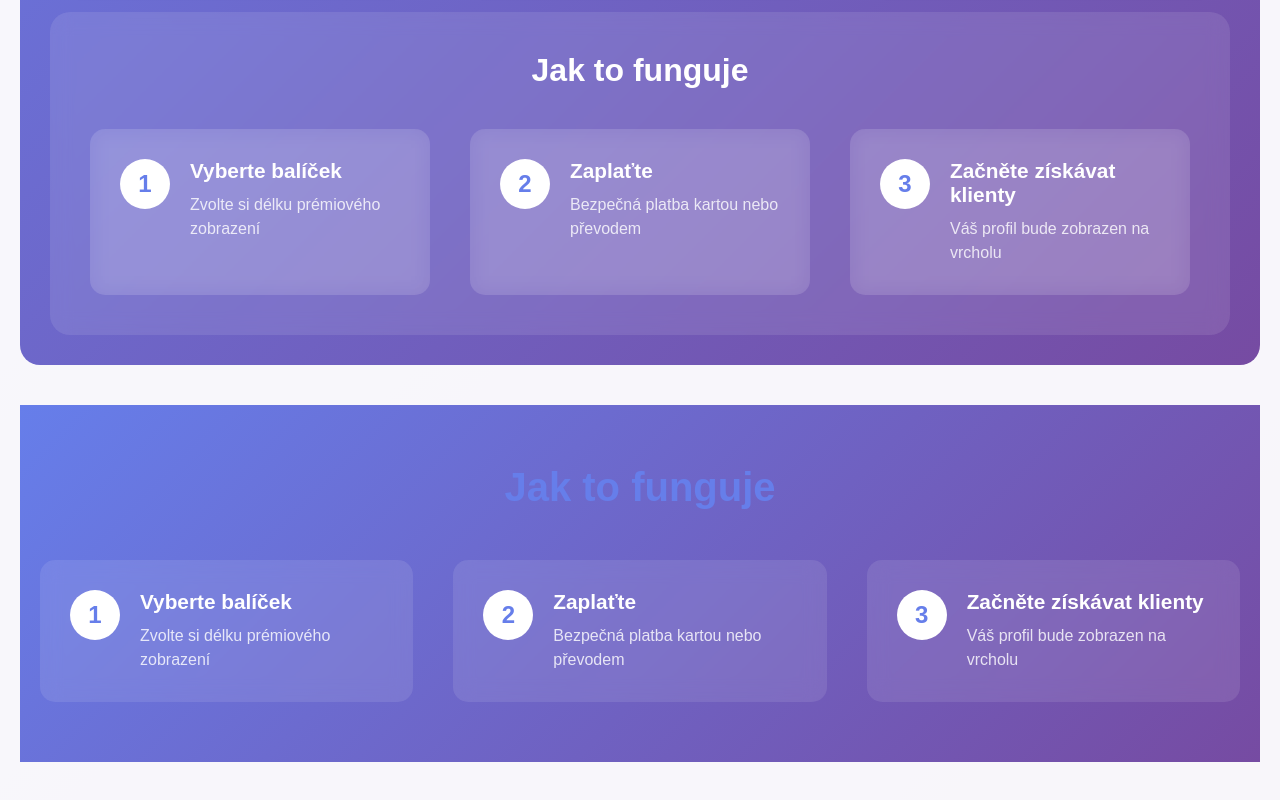
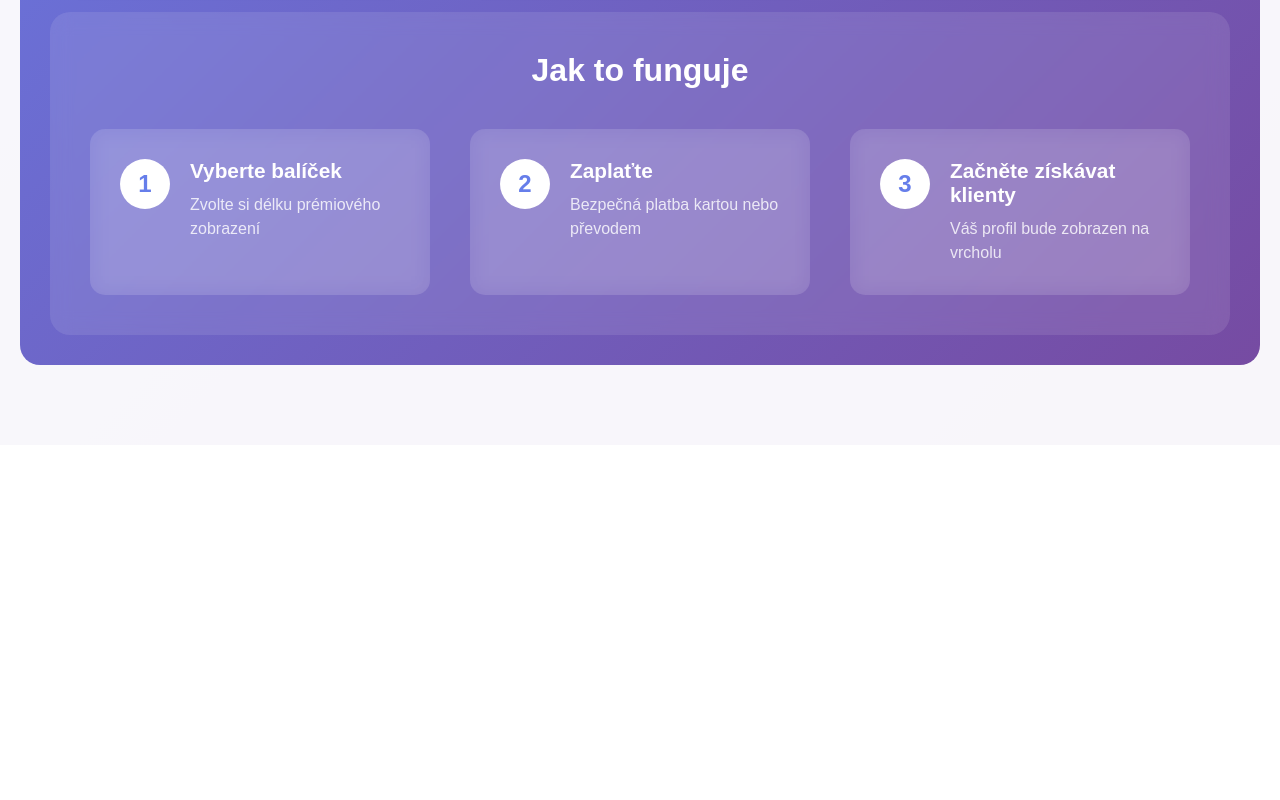
Before and after one commit to isden7409-pixel/beautyfind-1, a React (Create React App) app: page / in a window 1280 px wide. Shown: the part 2664-3464 px from the top of the page. After the commit the page ends 3109 px from the top, so only its background shows below. Built offline with nearby package versions, Linux system fonts and the light colour scheme.

Commit message:
Remove duplicate 'Jak to funguje' section
- Removed the duplicate how-it-works section at the bottom of the page
- Now only the PremiumFeatures component shows the how-it-works section
- Eliminates redundancy and improves page layout

```diff
--- a/src/pages/HomePage.tsx
+++ b/src/pages/HomePage.tsx
@@ -804,35 +804,6 @@ const HomePage: React.FC<HomePageProps> = ({ onSalonSelect, onMasterSelect, onAd
           itemId={0}
         />
 
-        {/* Jak to funguje section */}
-        <section className="how-it-works">
-          <div className="how-it-works-content">
-            <h2>{t.howItWorks}</h2>
-            <div className="steps">
-              <div className="step">
-                <div className="step-number">1</div>
-                <div className="step-content">
-                  <h3>{t.step1}</h3>
-                  <p>{t.step1Desc}</p>
-                </div>
-              </div>
-              <div className="step">
-                <div className="step-number">2</div>
-                <div className="step-content">
-                  <h3>{t.step2}</h3>
-                  <p>{t.step2Desc}</p>
-                </div>
-              </div>
-              <div className="step">
-                <div className="step-number">3</div>
-                <div className="step-content">
-                  <h3>{t.step3}</h3>
-                  <p>{t.step3Desc}</p>
-                </div>
-              </div>
-            </div>
-          </div>
-        </section>
       </main>
     </div>
   );
```
